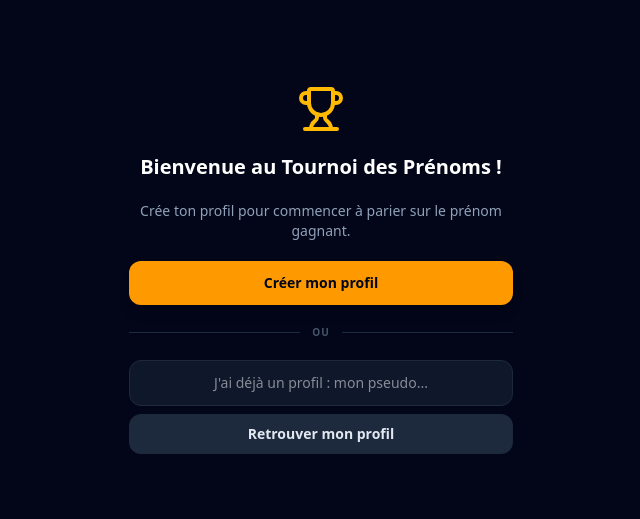
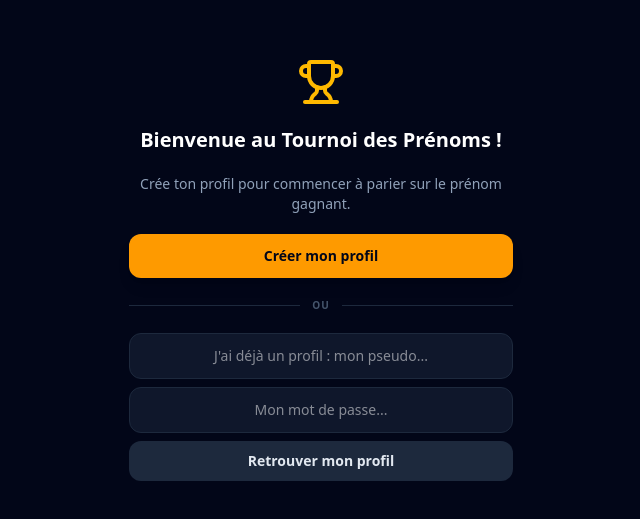
Before and after one commit to AntoineDeSaintMoulin/Tournoi-des-Prenoms, a React (Vite) app: page / in a window 1280 px wide. Shown: the part 131-650 px from the top of the page, without its empty margins (319-959 px from the left). Built offline with nearby package versions, Linux system fonts and the light colour scheme; no server answers; the database is empty.

Commit message:
Update App.tsx

```diff
--- a/src/App.tsx
+++ b/src/App.tsx
@@ -12,27 +12,31 @@ import { CreateUserModal } from './components/CreateUserModal';
 import { MatchDetailsModal } from './components/MatchDetailsModal';
 import { WinnerTrophyModal } from './components/WinnerTrophyModal';
 import { Matchup } from './types';
+import { hashPassword } from './utils/password';
 import { Trophy, Shield, Heart } from 'lucide-react';
 
 function AppContent() {
-  const { loading, currentUser, loginByName } = useTournament();
+  const { loading, currentUser, login } = useTournament();
   const [activeTab, setActiveTab] = useState<'match' | 'bracket' | 'leaderboard' | 'catalog' | 'manageNames'>('match');
   const [showParentControls, setShowParentControls] = useState<boolean>(false);
   const [showBetsHistory, setShowBetsHistory] = useState<boolean>(false);
   const [showCreateUser, setShowCreateUser] = useState<boolean>(false);
   const [selectedMatchup, setSelectedMatchup] = useState<Matchup | null>(null);
   const [returningName, setReturningName] = useState<string>('');
+  const [returningPassword, setReturningPassword] = useState<string>('');
   const [returningError, setReturningError] = useState<string>('');
 
-  const handleReturningLogin = (e: React.FormEvent) => {
+  const handleReturningLogin = async (e: React.FormEvent) => {
     e.preventDefault();
-    if (!returningName.trim()) return;
-    const result = loginByName(returningName.trim());
+    if (!returningName.trim() || !returningPassword) return;
+    const passwordHash = await hashPassword(returningPassword);
+    const result = login(returningName.trim(), passwordHash);
     if (!result.success) {
       setReturningError(result.message || 'Erreur.');
     } else {
       setReturningError('');
       setReturningName('');
+      setReturningPassword('');
     }
   };
 
@@ -80,6 +84,16 @@ function AppContent() {
                 setReturningError('');
               }}
               placeholder="J'ai déjà un profil : mon pseudo..."
+              className="w-full bg-slate-900 border border-slate-800 rounded-xl px-4 py-3 text-sm text-white text-center focus:border-amber-400 focus:outline-none"
+            />
+            <input
+              type="password"
+              value={returningPassword}
+              onChange={(e) => {
+                setReturningPassword(e.target.value);
+                setReturningError('');
+              }}
+              placeholder="Mon mot de passe..."
               className="w-full bg-slate-900 border border-slate-800 rounded-xl px-4 py-3 text-sm text-white text-center focus:border-amber-400 focus:outline-none"
             />
             {returningError && <p className="text-xs text-rose-400">{returningError}</p>}
```
